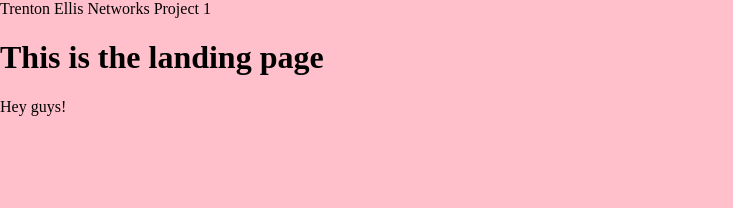
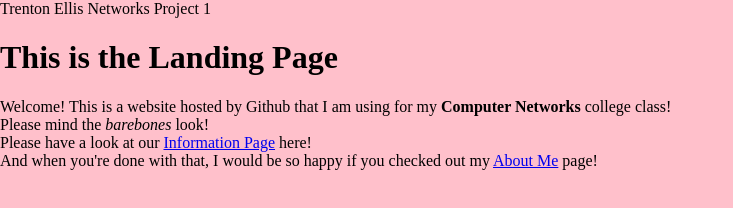
Before and after one commit to trent33366/trent33366.github.io, a plain HTML site: page index.html in a window 1280 px wide. Shown: the whole page, without its empty margins (0-733 px from the left). Drawn offline with Linux system fonts and the light colour scheme.

Commit message:
new file:   Info.html 	modified:   index.html

```diff
--- /dev/null
+++ b/Info.html
@@ -0,0 +1,9 @@
+<!DOCTYPE html>
+<head>
+    <Hhead>Information Page</Hhead>
+</head>
+<body>
+    <link rel="stylesheet" href="styles.css">
+    <h1>This is a page all about the networking of this site!</h1>
+    <p>filler</p>
+</body>
--- a/index.html
+++ b/index.html
@@ -3,7 +3,9 @@
   <Hheader>Trenton Ellis Networks Project 1</Hheader>
   <body>
     <link rel="stylesheet" href="styles.css">
-    <h1>This is the landing page</h1>
-    <p>Hey guys!</p>
+    <h1>This is the <b>Landing Page</b></h1>
+    <p>Welcome! This is a website hosted by Github that I am using for my <b>Computer Networks</b> college class! <br />
+    Please mind the <i> barebones</i> look! <br />Please have a look at our <a href="info.html"> Information Page</a> here!
+   <br />And when you're done with that, I would be so happy if you checked out my <a href="about.html"> About Me</a> page!</p>
   </body>
 </html>
```
